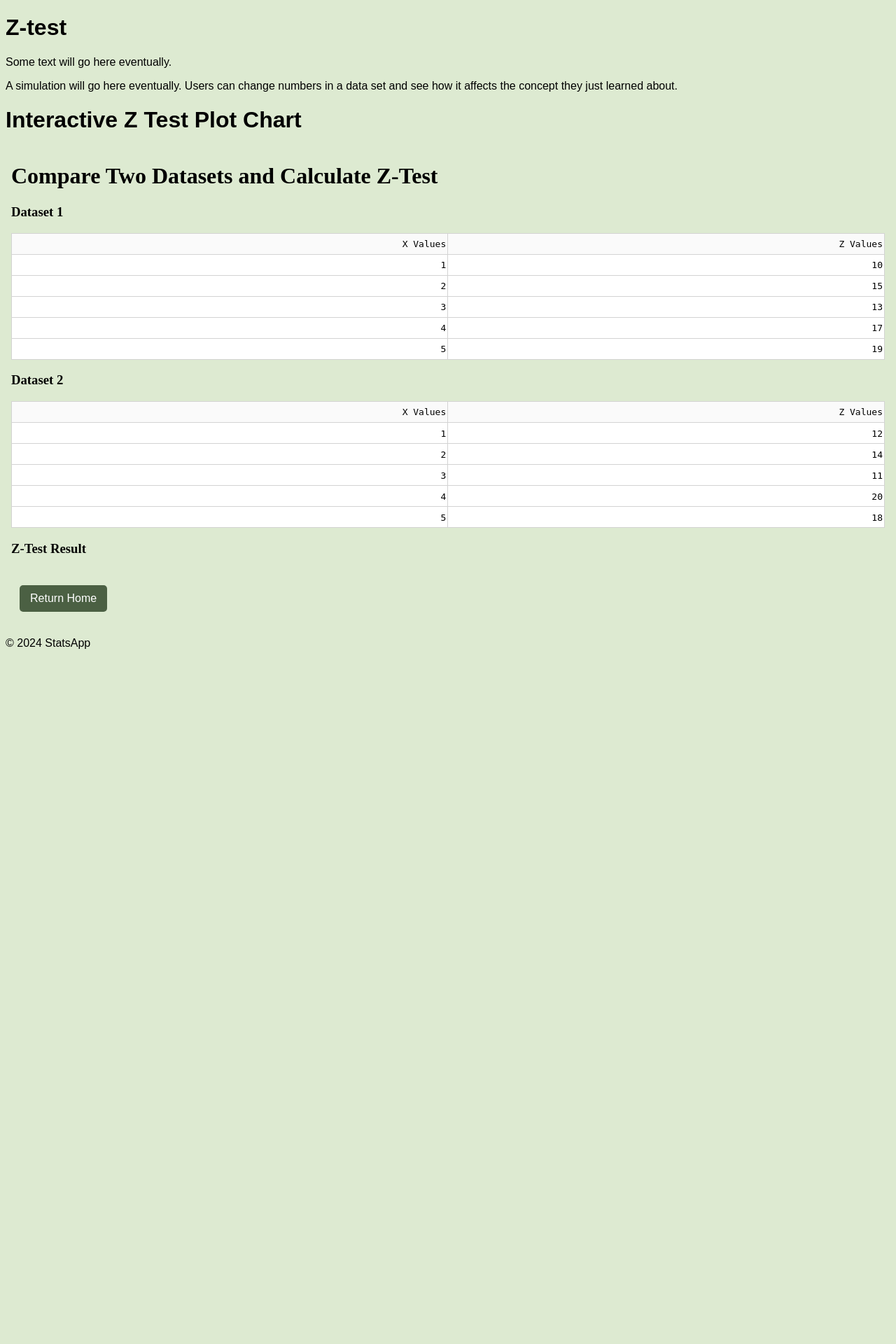
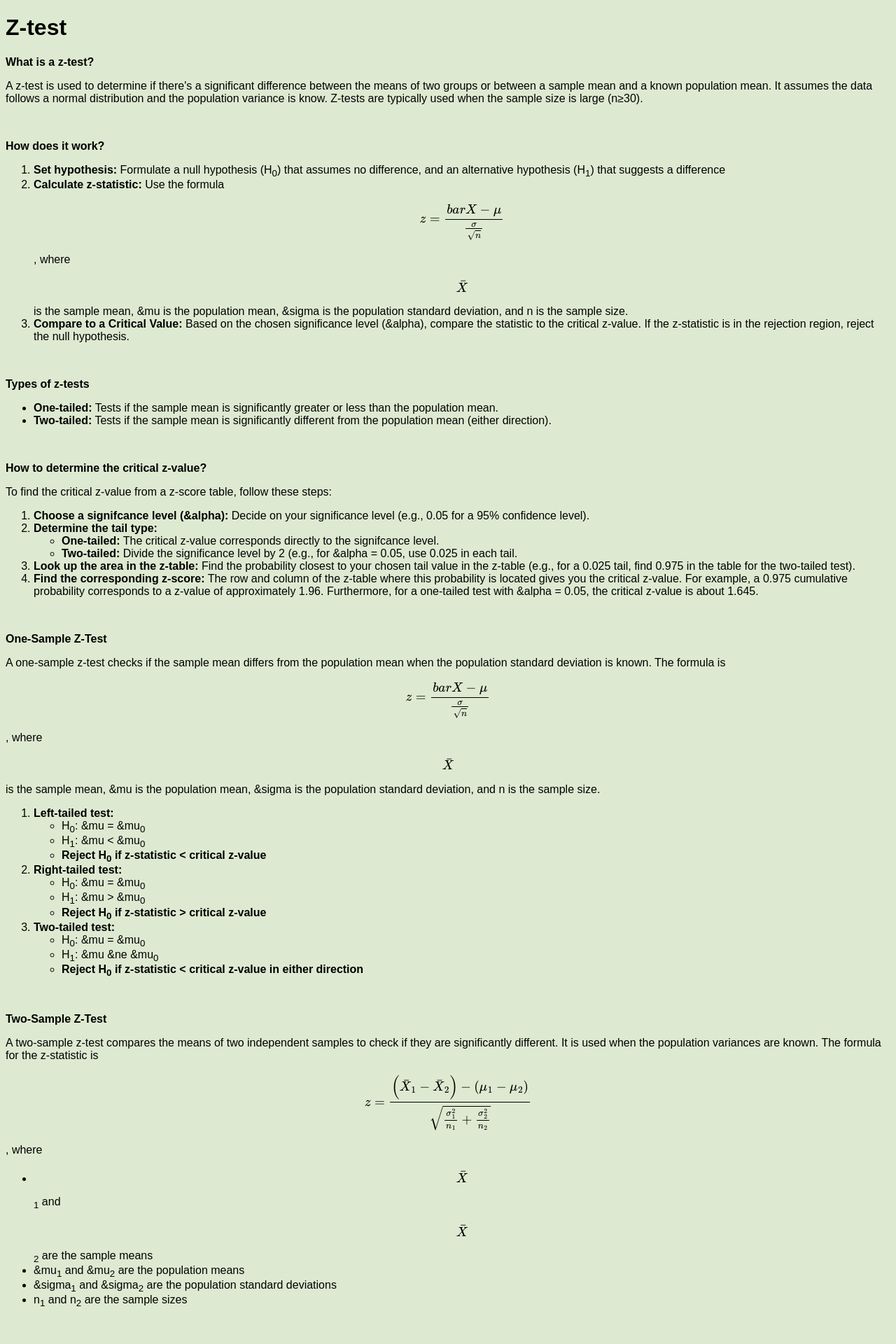
Before and after one commit to hbrackney/StatsApp, a Flask app: page /z_test_page in a window 1280 px wide. Shown: the top 1920 px of the page at 70% size. Before the commit the page ends 927 px from the top, so only its background shows below. Run offline with Flask 3, Linux system fonts and the light colour scheme.

Commit message:
Z-Test text information written

```diff
--- a/templates/z_test_page.html
+++ b/templates/z_test_page.html
@@ -4,9 +4,133 @@
 
 {% block content %}
     <h1>Z-test</h1>
-    <p>Some text will go here eventually.</p>
-
-    <p>A simulation will go here eventually. Users can change numbers in a data set and see how it affects the concept they just learned about. </p>
+    <p>
+        <b>What is a z-test?</b>
+    </p>
+    <p>A z-test is used to determine if there's a significant difference
+        between the means of two groups or between a sample mean and a known
+        population mean. It assumes the data follows a normal distribution
+        and the population variance is know. Z-tests are typically used when
+        the sample size is large (n&ge;30).
+    </p>
+    <br>
+    <p>
+        <b>How does it work?</b>
+    </p>
+    <ol>
+        <li><b>Set hypothesis:</b> Formulate a null hypothesis (H<sub>0</sub>) that assumes
+            no difference, and an alternative hypothesis (H<sub>1</sub>) that suggests
+            a difference</li>
+        <li><b>Calculate z-statistic:</b> Use the formula $$ z = \frac{bar{X} - \mu}{\frac{\sigma}{\sqrt{n}}} $$,
+            where $$ \bar{X} $$ is the sample mean, &mu is the population mean, &sigma is the
+            population standard deviation, and n is the sample size.</li>
+        <li><b>Compare to a Critical Value:</b> Based on the chosen significance level (&alpha),
+            compare the statistic to the critical z-value. If the z-statistic is in the
+            rejection region, reject the null hypothesis.</li>
+    </ol>
+    <br>
+    <p>
+        <b>Types of z-tests</b>
+    </p>
+    <ul>
+        <li><b>One-tailed:</b> Tests if the sample mean is significantly greater
+            or less than the population mean.</li>
+        <li><b>Two-tailed:</b> Tests if the sample mean is significantly different
+            from the population mean (either direction).</li>
+    </ul>
+    <br>
+    <p>
+        <b>How to determine the critical z-value?</b>
+    </p>
+    <p>To find the critical z-value from a z-score table, follow these steps:</p>
+    <ol>
+        <li><b>Choose a signifcance level (&alpha):</b> Decide on your significance
+            level (e.g., 0.05 for a 95% confidence level).</li>
+        <li><b>Determine the tail type:</b></li>
+            <ul>
+                <li><b>One-tailed:</b> The critical z-value corresponds directly to the
+                    signifcance level.</li>
+                <li><b>Two-tailed:</b> Divide the significance level by 2 (e.g., for
+                    &alpha = 0.05, use 0.025 in each tail.</li>
+            </ul>
+        <li><b>Look up the area in the z-table:</b> Find the probability closest to your
+            chosen tail value in the z-table (e.g., for a 0.025 tail, find 0.975 in the
+            table for the two-tailed test).</li>
+        <li><b>Find the corresponding z-score:</b> The row and column of the z-table where
+            this probability is located gives you the critical z-value. For example,
+            a 0.975 cumulative probability corresponds to a z-value of approximately
+            1.96. Furthermore, for a one-tailed test with &alpha = 0.05, the critical
+            z-value is about 1.645.</li>
+    </ol>
+    <br>
+    <p>
+        <b>One-Sample Z-Test</b>
+    </p>
+    <p>
+        A one-sample z-test checks if the sample mean differs from the population mean
+        when the population standard deviation is known. The formula is $$ z = \frac{bar{X} - \mu}{\frac{\sigma}{\sqrt{n}}} $$,
+        where $$ \bar{X} $$ is the sample mean, &mu is the population mean, &sigma is the
+        population standard deviation, and n is the sample size.
+    </p>
+    <ol>
+        <li><b>Left-tailed test:</b></li>
+        <ul>
+            <li>H<sub>0</sub>: &mu = &mu<sub>0</sub></li>
+            <li>H<sub>1</sub>: &mu &lt &mu<sub>0</sub></li>
+            <li><b>Reject H<sub>0</sub> if z-statistic &lt critical z-value</b></li>
+        </ul>
+        <li><b>Right-tailed test:</b></li>
+        <ul>
+            <li>H<sub>0</sub>: &mu = &mu<sub>0</sub></li>
+            <li>H<sub>1</sub>: &mu &gt &mu<sub>0</sub></li>
+            <li><b>Reject H<sub>0</sub> if z-statistic &gt critical z-value</b></li>
+        </ul>
+        <li><b>Two-tailed test:</b></li>
+        <ul>
+            <li>H<sub>0</sub>: &mu = &mu<sub>0</sub></li>
+            <li>H<sub>1</sub>: &mu &ne &mu<sub>0</sub></li>
+            <li><b>Reject H<sub>0</sub> if z-statistic &lt critical z-value in either direction</b></li>
+        </ul>
+    </ol>
+    <br>
+    <p>
+        <b>Two-Sample Z-Test</b>
+    </p>
+    <p>
+        A two-sample z-test compares the means of two independent samples to check
+        if they are significantly different. It is used when the population
+        variances are known. The formula for the z-statistic is
+        $$ z = \frac{\left( \bar{X}_1 - \bar{X}_2 \right) - \left( \mu_1 - \mu_2 \right)}{\sqrt{\frac{\sigma_1^2}{n_1} + \frac{\sigma_2^2}{n_2}}} $$, where
+    </p>
+    <ul>
+        <li>$$\bar{X}$$<sub>1</sub> and $$\bar{X}$$<sub>2</sub> are the sample means</li>
+        <li>&mu<sub>1</sub> and &mu<sub>2</sub> are the population means</li>
+        <li>&sigma<sub>1</sub> and &sigma<sub>2</sub> are the population standard deviations</li>
+        <li>n<sub>1</sub> and n<sub>2</sub> are the sample sizes</li>
+    </ul>
+    <br>
+    <ol>
+        <li><b>Left-tailed test:</b> Tests if the first sample mean is significantly
+            less than the second.</li>
+        <ul>
+            <li>H<sub>0</sub>: &mu<sub>1</sub> = &mu<sub>2</sub></li>
+            <li>H<sub>1</sub>: &mu<sub>1</sub> &lt &mu<sub>2</sub></li>
+            <li><b>Reject H<sub>0</sub> if z-statistic &lt critical z-value</b></li>
+        </ul>
+        <li><b>Right-tailed test:</b> Tests if the first sample mean is significantly
+            greater than the second</li>
+        <ul>
+            <li>H<sub>0</sub>: &mu<sub>1</sub> = &mu<sub>2</sub></li>
+            <li>H<sub>1</sub>: &mu<sub>1</sub> &gt &mu<sub>2</sub></li>
+            <li><b>Reject H<sub>0</sub> if z-statistic &gt critical z-value</b></li>
+        </ul>
+        <li><b>Two-tailed test:</b> Tests if the means are signifiant different in either direction.</li>
+        <ul>
+            <li>H<sub>0</sub>: &mu<sub>1</sub> = &mu<sub>2</sub></li>
+            <li>H<sub>1</sub>: &mu<sub>1</sub> &ne &mu<sub>2</sub></li>
+            <li><b>Reject H<sub>0</sub> if z-statistic &lt critical z-value in either direction</b></li>
+        </ul>
+    </ol>
     <h1> Interactive Z Test Plot Chart</h1>
     <iframe src="/dash_ztest/" style="width:100%; height:600px; border:none;"></iframe>
 {% endblock %}
```
Also changed, not shown: README.md.
